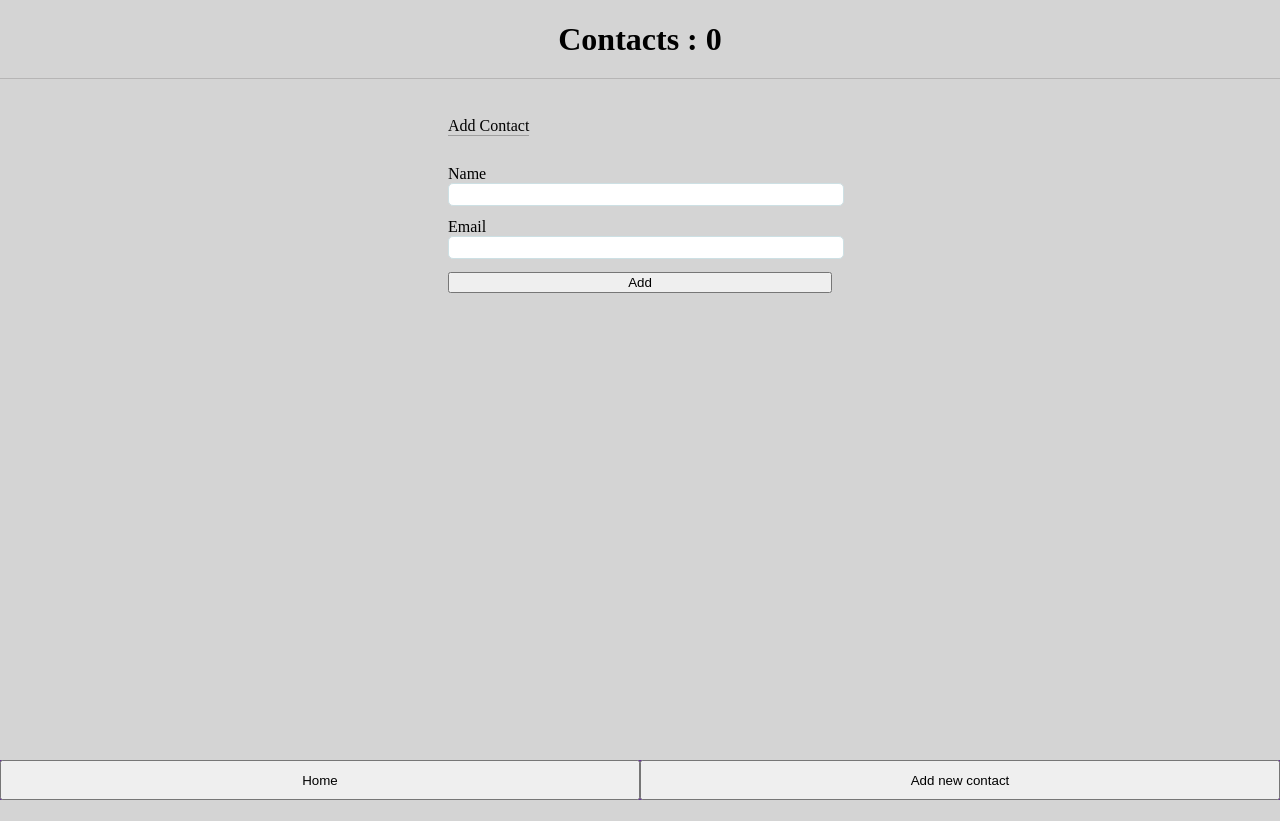
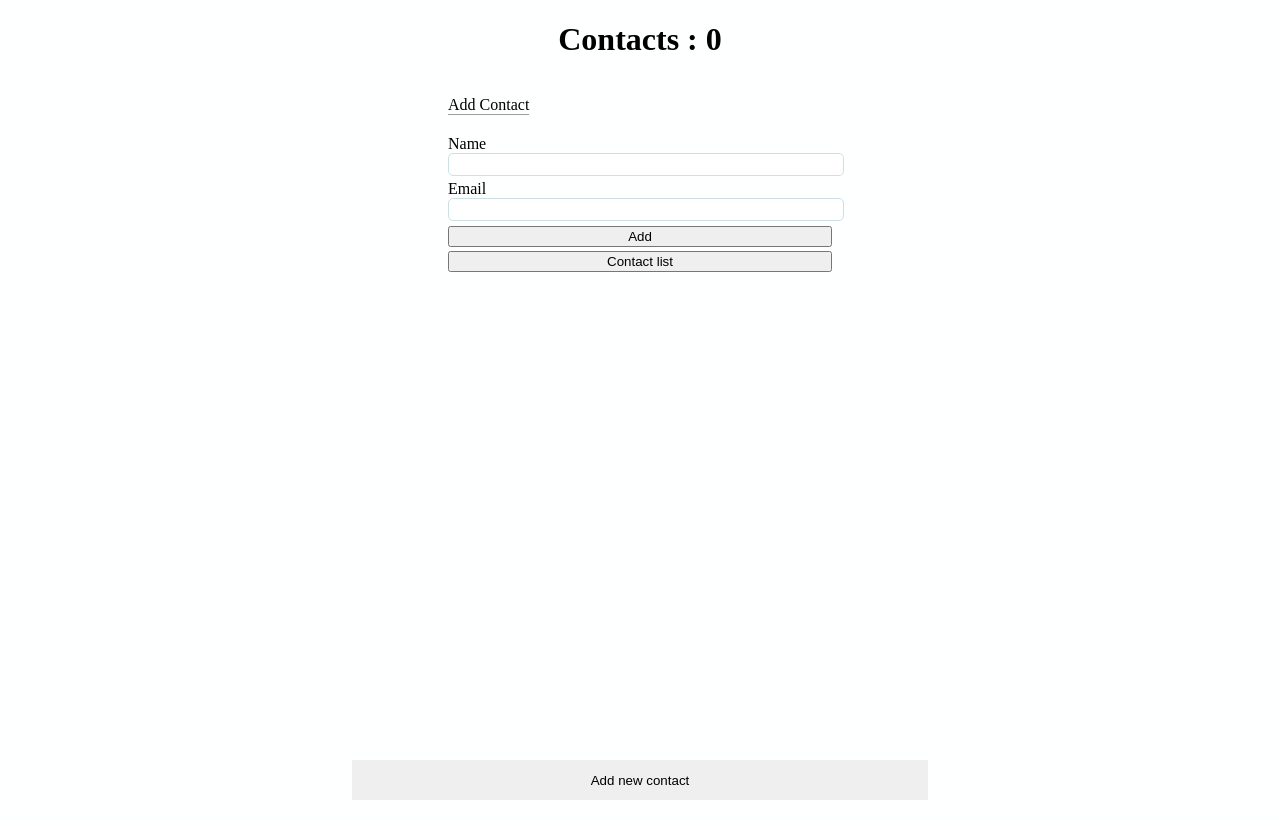
Before and after one commit to ZahraNejati79/contact-manager, a React (Create React App) app: page /add in a window 1280 px wide. Built offline with nearby package versions, Linux system fonts and the light colour scheme.

Commit message:
contact list styles

```diff
--- a/src/App.css
+++ b/src/App.css
@@ -3,6 +3,7 @@
   width: 100vw;
   height: 100vh;
 }
+
 .footer {
   display: flex;
   justify-content: space-evenly;
@@ -11,10 +12,12 @@
   min-height: 5vh;
   position: fixed;
   bottom: 0;
-  background-color: rebeccapurple;
+  background-color: rgb(254, 255, 255);
 }
 
 .btnF {
+  text-decoration: none;
+  border: none;
   height: 5vh;
-  width: 50vw;
+  width: 45vw;
 }
--- a/src/components/ContactForm/ContactForm.jsx
+++ b/src/components/ContactForm/ContactForm.jsx
@@ -1,4 +1,5 @@
 import { useState } from "react";
+import { NavLink } from "react-router-dom";
 import postContact from "../../services/addContactServices";
 import { getData } from "../../services/getContactServices";
 
@@ -46,6 +47,9 @@ const ContactForm = ({ history }) => {
         <button type="submit" className="styles.add">
           Add
         </button>
+        <button>
+          <NavLink to="/">Contact list</NavLink>
+        </button>
       </form>
     </div>
   );
--- a/src/components/ContactList/ContactList.jsx
+++ b/src/components/ContactList/ContactList.jsx
@@ -45,6 +45,7 @@ const ContactList = ({ setCount }) => {
     try {
       await deleteOneContact(id);
       const { data } = await getData();
+      setCount(data.length);
       setContacts(data);
     } catch (error) {
       console.log(error);
--- a/src/components/ContactList/ContactList.module.css
+++ b/src/components/ContactList/ContactList.module.css
@@ -51,10 +51,9 @@ button {
   font-size: 1.2rem;
 } */
 .contact {
+  min-height: 50px;
   background-color: rgb(254, 255, 255);
-  border: 2px solid rgb(177, 197, 197);
-  border-radius: 50px 50px 50px 50px;
-  margin: 10px;
+  border-bottom: 2px solid rgb(177, 197, 197);
   display: flex;
   justify-content: space-between;
   padding: 10px 20px 10px 25px;
--- a/src/components/ContactManager/ContactManager.module.css
+++ b/src/components/ContactManager/ContactManager.module.css
@@ -1,12 +1,11 @@
 h1 {
-  padding-bottom: 20px;
-  border-bottom: 1px solid #b6b5b5;
 }
 .container {
   display: flex;
   flex-direction: column;
   align-items: center;
   width: 100%;
+  padding-bottom: 5vh;
 }
 .formdiv {
   width: 100%;
--- a/src/components/RouterComponents/Footer.jsx
+++ b/src/components/RouterComponents/Footer.jsx
@@ -3,12 +3,11 @@ import { NavLink } from "react-router-dom";
 const Footer = () => {
   return (
     <footer className="footer">
-      <button className="btnF">
-        <NavLink to="/">Home</NavLink>
-      </button>
-      <button className="btnF">
-        <NavLink to="/add">Add new contact</NavLink>
-      </button>
+      <div>
+        <button className="btnF">
+          <NavLink to="/add">Add new contact</NavLink>
+        </button>
+      </div>
     </footer>
   );
 };
--- a/src/index.css
+++ b/src/index.css
@@ -1,5 +1,5 @@
 body {
-  background-color: rgb(212, 212, 212);
+  background-color: rgb(254, 255, 255);
   margin: 0;
   padding: 0;
 }
```
